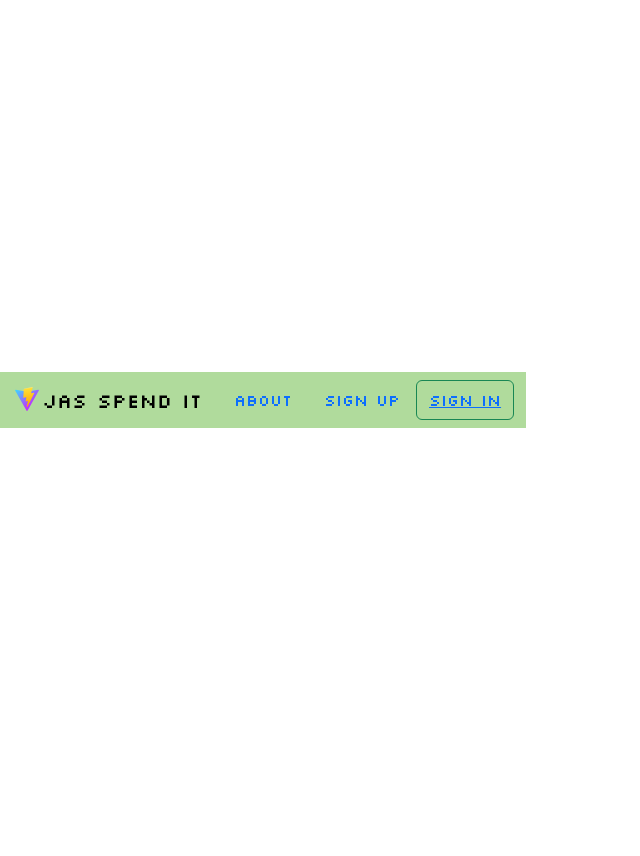
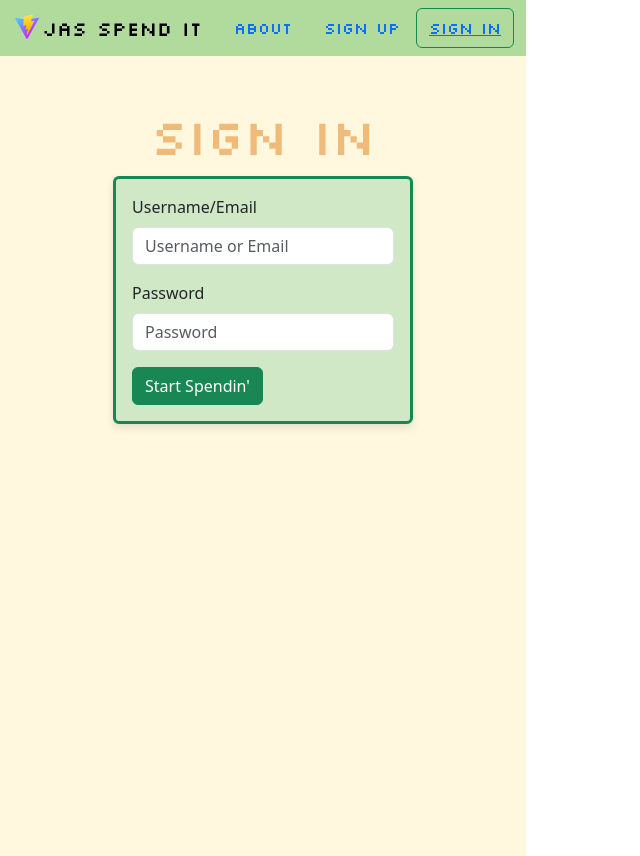
Before and after one commit to jjelybean/jas-spend-it, a React (Vite) app in the folder jas-spend-it/: page /sign-in in a window 1280 px wide. Shown: the whole page, without its empty margins (0-640 px from the left). Before the commit the page ends 800 px from the top, so only its background shows below. Built offline with nearby package versions, Linux system fonts and the light colour scheme.

Commit message:
fixed auth in supabase

```diff
--- a/jas-spend-it/src/App.jsx
+++ b/jas-spend-it/src/App.jsx
@@ -23,7 +23,7 @@ function App() {
          <Route path="/home" element={<Landing/>}/>
          <Route path='/sign-up' element={<Signup/>}></Route>
          <Route path='/about' element={<About/>}></Route>
-         <Route path='/sign-in' element={<Sign-in/>}></Route>
+         <Route path='/sign-in' element={<Sign_in/>}></Route>
          <Route path='/dashboard' element={<Dashboard/>}></Route>
       </Routes>
     </Router>
--- a/jas-spend-it/src/components/dashboard.jsx
+++ b/jas-spend-it/src/components/dashboard.jsx
@@ -16,10 +16,10 @@ function Dashboard() {
   return (
     <div>
 
-      <h1>Welcome to the Home Page</h1>
+      <h1>Welcome to Jas spend it</h1>
 
       {showPopup && (
-        <Popup message="You have been redirected here!" onClose={handleClose} />
+        <Popup message="Let's get started" onClose={handleClose} />
       )}
 
     </div>
--- a/jas-spend-it/src/components/popup.jsx
+++ b/jas-spend-it/src/components/popup.jsx
@@ -8,6 +8,7 @@ const Popup = ({ message, onClose }) => {
       <div className="popup-content">
         <h2>Welcome!</h2>
         <p>{message}</p>
+        <button>let's go!</button>
         <button onClick={onClose}>Close</button>
       </div>
     </div>
--- a/jas-spend-it/src/components/sign_in.jsx
+++ b/jas-spend-it/src/components/sign_in.jsx
@@ -1,25 +1,100 @@
-import React from 'react'
+import React, { useState} from 'react'
+import { useNavigate } from 'react-router-dom';
 import "../styles/forms.css"
+import supabase from '../supabaseClient';
 
 function Sign_in() {
+
+  const [formData, setFormData] = useState({emailOrUsername:"", password:""});
+  const [status, setStatus] = useState();
+
+  const navigate = useNavigate();
+
+  const handleChange= (e) =>{
+    setFormData({
+      ...formData,
+      [e.target.name]: e.target.value
+    });
+  }
+
+
+  const isEmail = (input) => {
+    return /\S+@\S+\.\S+/.test(input);
+  };
+
+  const handleSubmit = async (e) => {
+    e.preventDefault();
+    setStatus("Logging in...");
+
+    let emailToUse = formData.emailOrUsername;
+
+    if (!isEmail(formData.emailOrUsername)) {
+      const { data, error } = await supabase
+        .from("users")
+        .select("email")
+        .eq("username", formData.emailOrUsername)
+        .single();
+
+      if (error || !data) {
+        setStatus("Username not found.");
+        return;
+      }
+
+      emailToUse = data.email;
+    }
+
+    const { error } = await supabase.auth.signInWithPassword({
+      email: emailToUse,
+      password: formData.password,
+    });
+
+    if (error) {
+      console.error("Error logging in:", error.message);
+      setStatus("Login failed: " + error.message);
+    } else {
+      setStatus("Login successful!");
+      //============================== redirect to dashboard =========================
+      navigate("/dashboard");
+    }
+  };
+
   return (
-    <div>
-      <h2>Sign-In</h2>
+    <div className='body'>
 
-         <div className="container border border-success rounded p-3 border-3 custom-border">
+    <div className='formText'>
+      <h2>Sign In</h2>
+    </div>
 
-        <div class="mb-3">
-            <label for="exampleFormControlInput1" className="form-label">Username/Email</label>
-            <input type="text" className="form-control" id="exampleFormControlInput1"
-                   placeholder="Username/Email" required/>
+    <form onSubmit={handleSubmit}>
+      <div className="container border border-success rounded p-3 border-3 custom-border">
+
+        <div className="mb-3">
+            <label htmlFor="emailOrUsername" className="form-label">Username/Email</label>
+            <input
+             name="emailOrUsername"
+              type="text"
+              className="form-control"
+              placeholder="Username or Email"
+              value={formData.emailOrUsername}
+              onChange={handleChange}
+              required/>
         </div>
 
-         <div class="mb-3">
-            <label for="exampleFormControlInput1" className="form-label">Password</label>
-            <input type="text" className="form-control" id="exampleFormControlInput1"
-                   placeholder="Password" required/>
+         <div className="mb-3">
+            <label htmlFor="password" className="form-label">Password</label>
+            <input
+             name="password"
+              type="password"
+              className="form-control"
+              placeholder="Password"
+              value={formData.password}
+              onChange={handleChange}
+              required/>
         </div>
-    </div>
+              <button className="btn btn-success form-button" type="submit">Start Spendin'</button>
+      </div>
+
+    </form>
 
 
     </div>
--- a/jas-spend-it/src/components/signup.jsx
+++ b/jas-spend-it/src/components/signup.jsx
@@ -2,22 +2,20 @@ import React, { useState, useEffect } from 'react'
 import "../styles/forms.css"
 import supabase from '../supabaseClient';
 import { useNavigate } from 'react-router-dom';
-
+import { Link } from 'react-router-dom';
 
 
 export default function Signup() {
 
-  const navigate = useNavigate ();
+  const navigate = useNavigate();
+  const [status, setStatus] = useState("");
 
-     const [formData, setFormData]= useState ({
-        first_name:"",
-        last_name:"",
-        email:"",
-        password:""
-
+    const [formData, setFormData] = useState({
+    first_name: '',
+    last_name: '',
+    email: '',
+    password: ''
   });
-
-     const [status, setStatus] = useState("");
 
   const handleChange = (e) => {
         setFormData({
@@ -28,20 +26,48 @@ export default function Signup() {
 
   const handleSubmit = async (e) => {
      e.preventDefault();
-    setStatus("Submitting...");
-
-    const { data, error } = await supabase.from("users").insert([formData]);
+   //supabase auth na table
+    const { data, error } = await supabase.auth.signUp({
+      email: formData.email,
+      password: formData.password,
+      options: {
+        data: {
+          first_name: formData.first_name,
+          last_name: formData.last_name,
+        }
+      }
+    });
 
     if (error) {
-      console.error("Insert error:", error);
-      setStatus("Error submitting form.");
-    } else {
-      console.log("User inserted:", data);
-      setStatus("Signup successful!");
-      setFormData({ first_name: "", last_name: "", email: "", password: "" });
+      console.error("Sign-up error:", error.message);
+      setStatus("Signup failed: " + error.message);
+      return;
     }
 
-     navigate('/dashboard');
+    if (!data.user) {
+    setStatus("Signup failed: No user returned.");
+    return;
+  }
+
+    // to link auth to users table using userID
+
+  const userId = data.user.id;
+
+  const { error: insertError } = await supabase.from("users").insert([
+    {
+      user_id: userId,
+      first_name: formData.first_name,
+      last_name: formData.last_name,
+    }
+  ]);
+
+   if (insertError) {
+    console.error("User table insert error:", insertError.message);
+    setStatus("Signup failed");
+    return;
+  }
+      navigate("/dashboard");
+
   }
 
 
@@ -57,7 +83,7 @@ export default function Signup() {
     <div className="container border border-success rounded p-3 border-3 custom-border">
 
         <div className="mb-3">
-            <label htmlFor="exampleFormControlInput1" className="form-label">First Name</label>
+            <label htmlFor="first_name" className="form-label">First Name</label>
             <input
             name="first_name"
             type="text"
@@ -70,7 +96,7 @@ export default function Signup() {
         </div>
 
          <div className="mb-3">
-            <label htmlFor="exampleFormControlInput1" className="form-label">Last Name</label>
+            <label htmlFor="last_name" className="form-label">Last Name</label>
             <input
             name="last_name"
             type="text"
@@ -82,7 +108,7 @@ export default function Signup() {
         </div>
 
         <div className="mb-3">
-            <label htmlFor="exampleFormControlInput1" className="form-label">Email Address</label>
+            <label htmlFor="email" className="form-label">Email Address</label>
             <input
             name="email"
             type="email"
@@ -95,7 +121,7 @@ export default function Signup() {
         </div>
 
         <div className="mb-3">
-            <label htmlFor="exampleFormControlInput1" className="form-label">Passsword</label>
+            <label htmlFor="password" className="form-label">Password</label>
             <input
             name="password"
             type="password"
@@ -113,7 +139,10 @@ export default function Signup() {
 
   </form> {/* heheh */}
 
-    <p>already have an account?Sign in</p>
+    <p>already have an account?
+      <Link to="/sign-in" >Sign in
+      </Link>
+    </p>
     </div>
   )
 
--- a/jas-spend-it/src/styles/forms.css
+++ b/jas-spend-it/src/styles/forms.css
@@ -3,3 +3,7 @@
     box-shadow: 0 4px 8px rgba(0, 0, 0, 0.1);
     max-width: 300px;
 }
+
+.form-button{
+    align-content: center;
+}
```
Also changed, not shown: jas-spend-it/src/components/new_expense.jsx (added, +11 -0 lines). Lines whose indentation alone changed are shown as unchanged.
